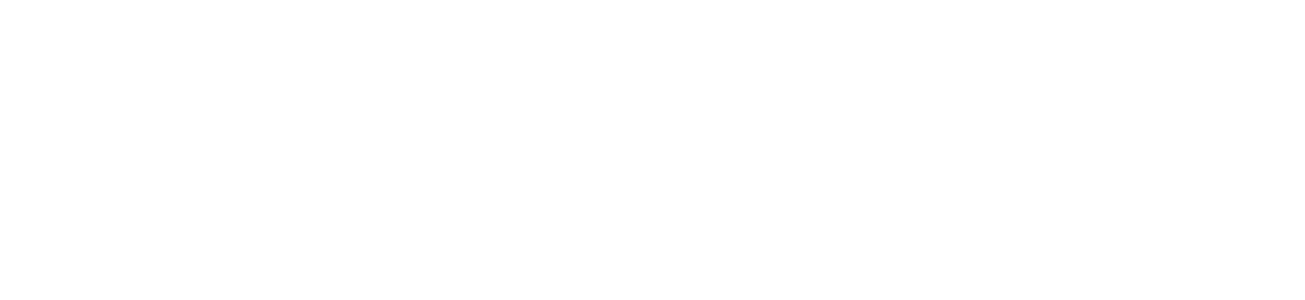
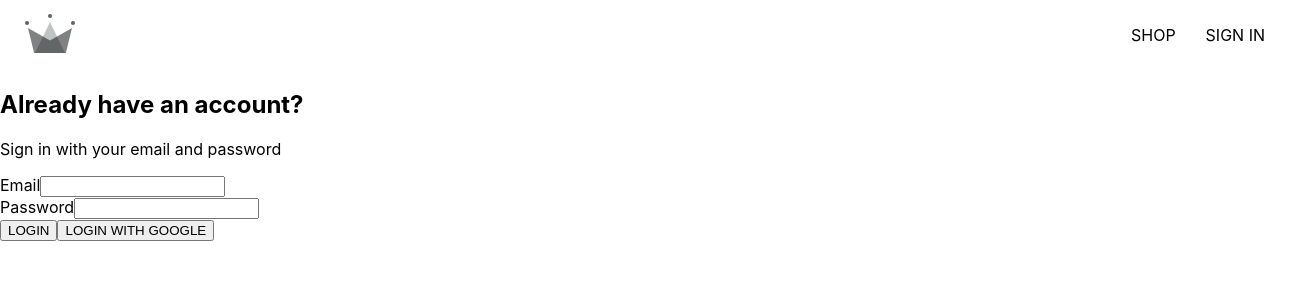
Before and after one commit to jinkun1998/crwn-clothing, a React (Create React App) app: page /sign-in in a window 1280 px wide. Before the commit this address had no page. Shown: the top 300 px of the page, 1305 px wide, since content can reach past the window. Built offline with nearby package versions, Linux system fonts and the light colour scheme.

Commit message:
Add firebase utils, signin component

```diff
--- a/package.json
+++ b/package.json
@@ -6,6 +6,7 @@
     "@testing-library/jest-dom": "^5.16.5",
     "@testing-library/react": "^13.4.0",
     "@testing-library/user-event": "^13.5.0",
+    "firebase": "^9.14.0",
     "react": "^18.2.0",
     "react-dom": "^18.2.0",
     "react-router-dom": "^6.4.3",
--- a/src/App.js
+++ b/src/App.js
@@ -3,6 +3,7 @@
 import Home from './routes/home/home.component';
 import Navigation from './routes/navigation/navigation.component';
 import './App.css';
+import SignIn from './routes/authentication/sign-in.component';
 
 const Shop = () => {
   return (<h1>This is the Shop page</h1>)
@@ -14,6 +15,7 @@
       <Route path='/' element={<Navigation />}>
         <Route index element={<Home />} />
         <Route path='shop' element={<Shop />} />
+        <Route path='sign-in' element={<SignIn />} />
       </Route>
     </Routes>
   );
--- /dev/null
+++ b/src/components/input/input-container.component.jsx
@@ -0,0 +1,14 @@
+
+
+import "./input-container.style.scss"
+
+const Input = ({ labelName, ...inputProps }) => {
+    return (
+        <div>
+            <label>{labelName}</label>
+            <input {...inputProps} />
+        </div>
+    )
+}
+
+export default Input
--- /dev/null
+++ b/src/components/sign-in-container/sign-in-container.component.jsx
@@ -0,0 +1,64 @@
+import Input from "../input/input-container.component"
+import { signInWithGoogleEmailAndPassword, signInWithGooglePopup } from "../../utils/firebase.utils"
+import { useState, useEffect } from "react"
+
+import "./sign-in-container.style.scss"
+
+const defaultFormFields = {
+    email: "",
+    password: ""
+}
+
+const SignInContainer = () => {
+
+    const [formFields, setFormFields] = useState(defaultFormFields)
+
+    const loginHandle = async (event) => {
+        event.preventDefault()
+
+        const { email, password } = formFields
+        try {
+            const response = await signInWithGoogleEmailAndPassword(email, password)
+            console.log(response)
+        }
+        catch (error) {
+            switch (error.code) {
+                case "auth/invalid-email":
+                    alert("invalid email")
+                    break
+                default:
+                    break
+            }
+        }
+    }
+
+    const loginWithGoogleHandle = async () => {
+        try {
+            const response = await signInWithGooglePopup()
+            console.log(response)
+        }
+        catch (error) {
+            console.log(error)
+        }
+    }
+
+    const onInputChangeHandle = (event) => {
+        const { name, value } = event.target
+        setFormFields({ ...formFields, [name]: value })
+    }
+
+    return (
+        <div>
+            <h2>Already have an account?</h2>
+            <p>Sign in with your email and password</p>
+            <form onSubmit={loginHandle}>
+                <Input labelName="Email" type="email" name="email" onChange={onInputChangeHandle} />
+                <Input labelName="Password" name="password" type="password" />
+                <button type="submit">LOGIN</button>
+                <button onClick={loginWithGoogleHandle}>LOGIN WITH GOOGLE</button>
+            </form>
+        </div>
+    )
+}
+
+export default SignInContainer
--- /dev/null
+++ b/src/routes/authentication/sign-in.component.jsx
@@ -0,0 +1,18 @@
+import { signInWithGooglePopup } from "../../utils/firebase.utils"
+import SignInContainer from "../../components/sign-in-container/sign-in-container.component"
+
+const SignIn = () => {
+
+    const logUser = async () => {
+        const response = await signInWithGooglePopup()
+        console.log(response)
+    }
+
+    return (
+        <div>
+            <SignInContainer />
+        </div>
+    )
+}
+
+export default SignIn
--- a/src/routes/navigation/navigation.component.jsx
+++ b/src/routes/navigation/navigation.component.jsx
@@ -15,6 +15,9 @@
                     <Link className="nav-link" to='/shop' >
                         SHOP
                     </Link>
+                    <Link className="nav-link" to='/sign-in' >
+                        SIGN IN
+                    </Link>
                 </div>
             </div>
             <Outlet />
--- /dev/null
+++ b/src/utils/firebase.utils.js
@@ -0,0 +1,34 @@
+// Import the functions you need from the SDKs you need
+import { initializeApp } from "firebase/app";
+import { getAuth, signInWithPopup, signInWithEmailAndPassword, GoogleAuthProvider } from "firebase/auth"
+import { getDoc, setDoc } from "firebase/firestore"
+
+// TODO: Add SDKs for Firebase products that you want to use
+// https://firebase.google.com/docs/web/setup#available-libraries
+
+// Your web app's Firebase configuration
+const firebaseConfig = {
+    apiKey: "AIzaSyCT4ji8m3H8t0rYHNuNtRb6CLOu8jQ-his",
+    authDomain: "crwn-clothing-db-2cfab.firebaseapp.com",
+    projectId: "crwn-clothing-db-2cfab",
+    storageBucket: "crwn-clothing-db-2cfab.appspot.com",
+    messagingSenderId: "873496949437",
+    appId: "1:873496949437:web:1ad81549ff87969bfe7dd4"
+};
+
+// Initialize Firebase
+const firebaseApp = initializeApp(firebaseConfig);
+
+const provider = new GoogleAuthProvider()
+provider.setCustomParameters({
+    prompt: "select_account"
+})
+const auth = getAuth(firebaseApp)
+
+const signInWithGooglePopup = async () => await signInWithPopup(auth, provider)
+
+const signInWithGoogleEmailAndPassword = async (email, password) => await signInWithEmailAndPassword(auth, email, password)
+
+export {
+    auth, signInWithGooglePopup, signInWithGoogleEmailAndPassword
+}
```
Also changed, not shown: src/components/input/input-container.style.scss (added), src/components/sign-in-container/sign-in-container.style.scss (added), 1 other file (tests, documents, lock files or other folders).
